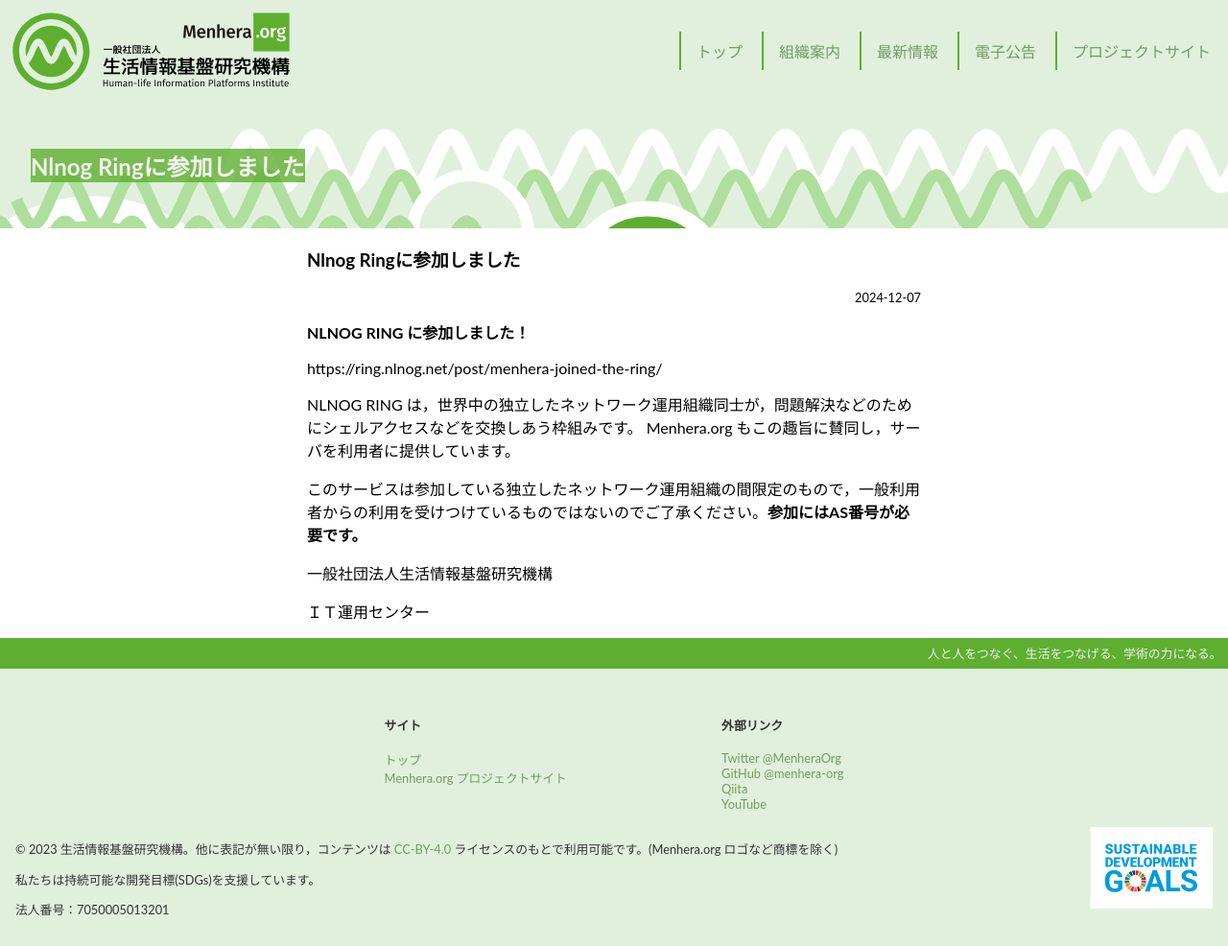
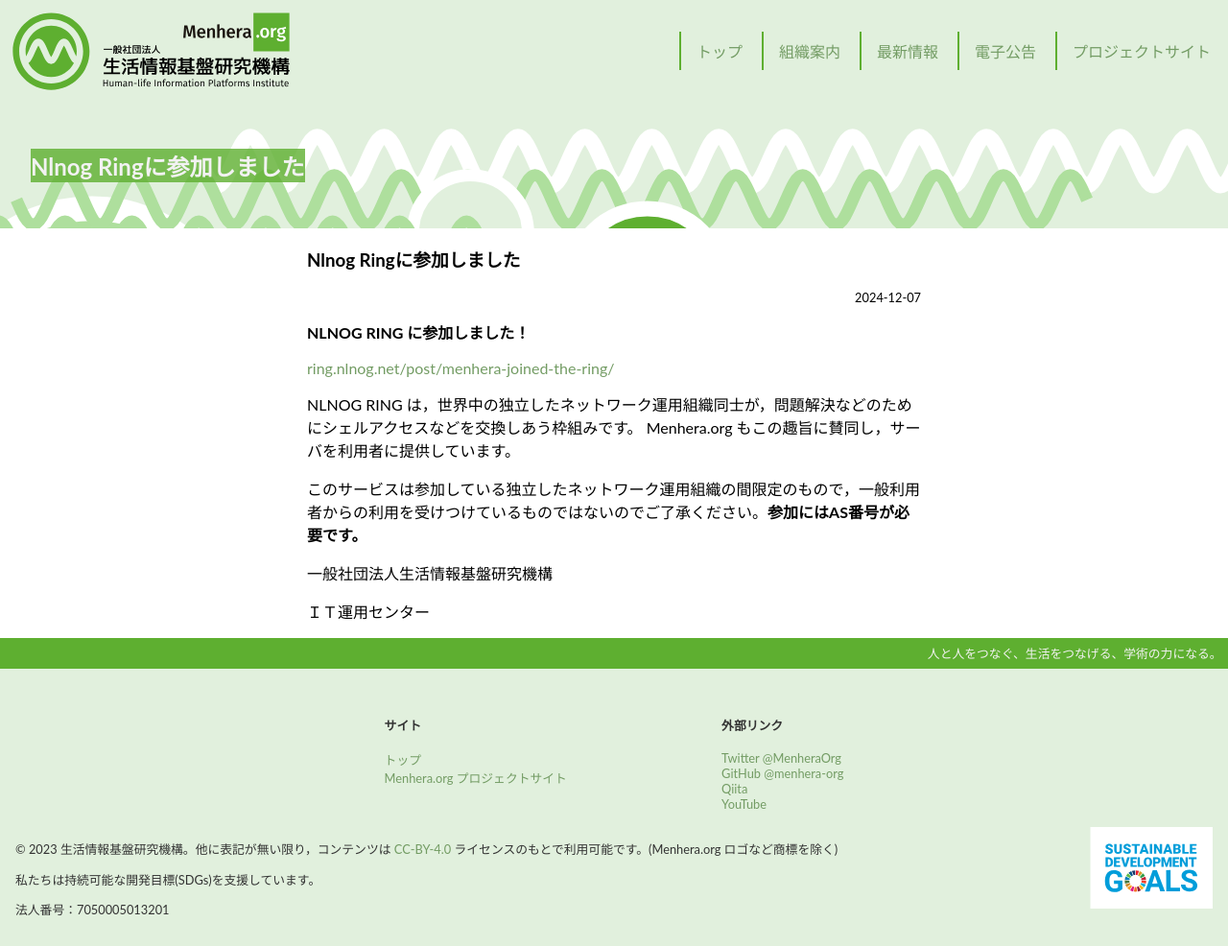
Before and after one commit to menhera-org/menhera.jp, a Jekyll site: the page built from _posts/2024-12-07-NLNOG-RINGに参加しました.md, in a window 1280 px wide and 986 px high. Shown: the whole window at 96% size. Built offline with Jekyll 4.4.1, drawn with Linux system fonts in a browser that asks for light colours; some web fonts are replaced; some of the changed lines change nothing that is shown.

Commit message:
link fix

```diff
--- a/_posts/2024-12-07-NLNOG-RINGに参加しました.md
+++ b/_posts/2024-12-07-NLNOG-RINGに参加しました.md
@@ -1,6 +1,6 @@
 **NLNOG RING に参加しました！**
 
-https://ring.nlnog.net/post/menhera-joined-the-ring/
+[ring.nlnog.net/post/menhera-joined-the-ring/](https://ring.nlnog.net/post/menhera-joined-the-ring/)
 
 NLNOG RING は，世界中の独立したネットワーク運用組織同士が，問題解決などのためにシェルアクセスなどを交換しあう枠組みです。 Menhera.org もこの趣旨に賛同し，サーバを利用者に提供しています。
 
```
